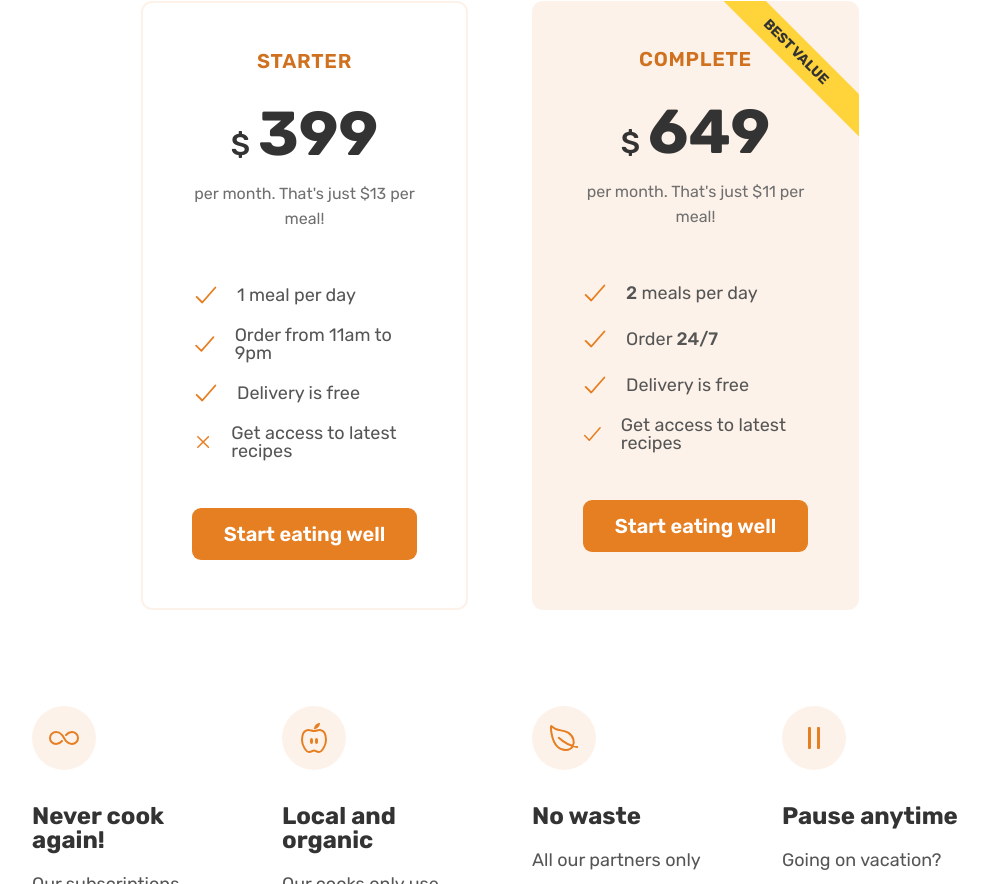
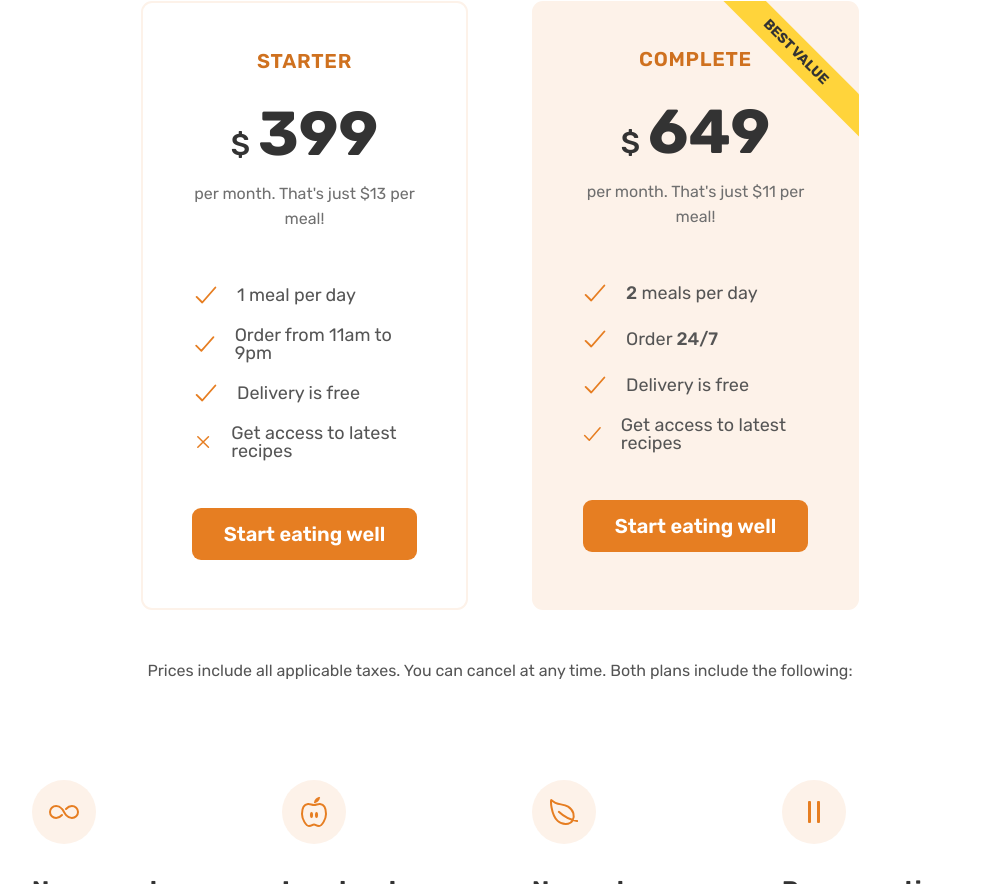
Before and after one commit to mikeqiu2011/css-omnifood-desktop, a plain HTML site: page index.html in a window 1280 px wide. Shown: the part 4735-5619 px from the top of the page, without its empty margins (140-1128 px from the left). Drawn offline with nearby package versions, Linux system fonts and the light colour scheme.

Commit message:
aside info added

```diff
--- a/css/style.css
+++ b/css/style.css
@@ -384,3 +384,7 @@
   font-size: 1.8rem;
   line-height: 1.8;
 }
+.plan-details {
+  font-size: 1.6rem;
+  line-height: 1.6;
+}
--- a/index.html
+++ b/index.html
@@ -408,7 +408,7 @@
             Eating well without breaking the bank
           </h2>
         </div>
-        <div class="container grid grid--2-cols">
+        <div class="container grid grid--2-cols margin-bottom-md">
           <div class="pricing-plan pricing-plan-starter">
             <header class="plan-header">
               <p class="plan-name">Starter</p>
@@ -466,6 +466,14 @@
             </div>
           </div>
         </div>
+
+        <div class="container center-text grid">
+          <aside class="plan-details">
+            Prices include all applicable taxes. You can cancel at any time.
+            Both plans include the following:
+          </aside>
+        </div>
+
         <div class="container grid grid--4-cols">
           <div class="feature">
             <ion-icon class="feature-icon" name="infinite-outline"></ion-icon>
```
